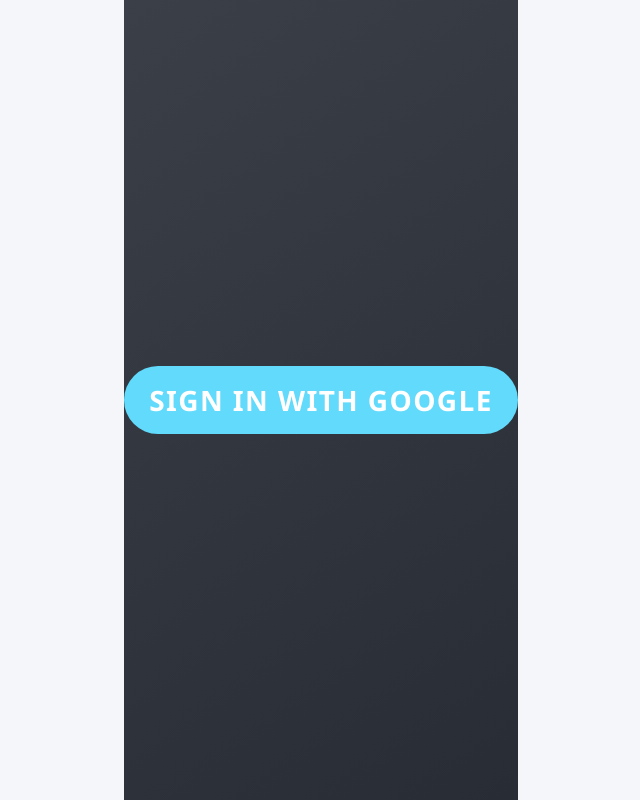
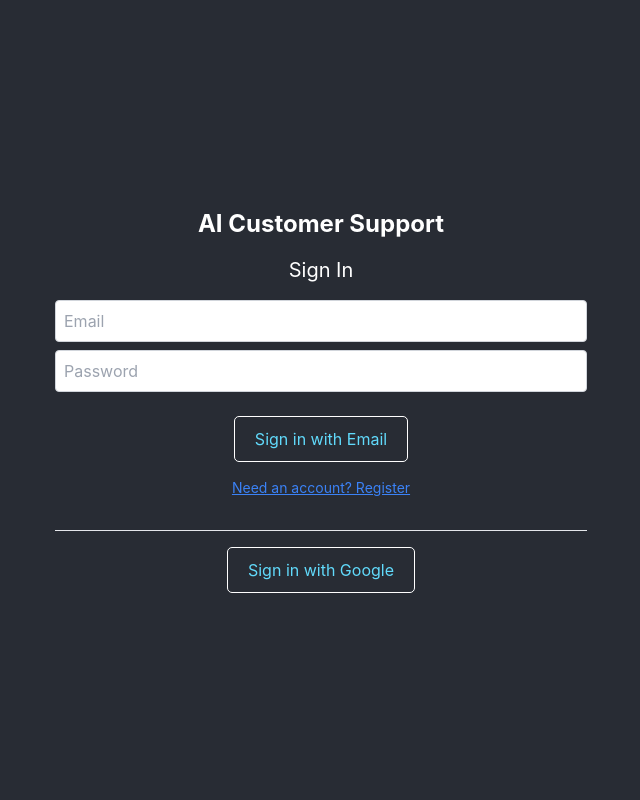
Before and after one commit to zhihaohong52/ai-customer-support, a React (Create React App) app in the folder frontend/: page / in a window 1280 px wide. Shown: the whole page, without its empty margins (319-959 px from the left). Built offline with nearby package versions, Linux system fonts and the light colour scheme.

Commit message:
Update chatbot to chat format

```diff
--- a/frontend/src/App.css
+++ b/frontend/src/App.css
@@ -1,150 +1,26 @@
-/* Base Styles */
-body {
-  font-family: 'Segoe UI', Tahoma, Geneva, Verdana, sans-serif;
-  margin: 0;
-  padding: 0;
-  background-color: #f4f6f9;
+/* src/App.css */
+.App {
+  text-align: center;
 }
 
-.App {
-  text-align: center;
-  min-height: 100vh;
-  display: flex;
-  flex-direction: column;
-  justify-content: center;
-  align-items: center;
-}
-
-/* Logo Animation */
-.App-logo {
-  height: 40vmin;
-  pointer-events: none;
-}
-
-@media (prefers-reduced-motion: no-preference) {
-  .App-logo {
-    animation: App-logo-spin infinite 20s linear;
-  }
-}
-
-@keyframes App-logo-spin {
-  from {
-    transform: rotate(0deg);
-  }
-  to {
-    transform: rotate(360deg);
-  }
-}
-
-/* Header Section */
 .App-header {
-  background: linear-gradient(145deg, #3b3f48, #282c34);
+  background-color: #282c34;
   min-height: 100vh;
   display: flex;
   flex-direction: column;
   align-items: center;
   justify-content: center;
-  font-size: calc(12px + 2vmin);
-  color: #ffffff;
+  color: white;
 }
 
 .App-link {
-  color: white;
+  color: #61dafb;
+  border: 1px solid white;
+  padding: 10px 20px;
+  border-radius: 5px;
   cursor: pointer;
-  background-color: #61dafb;
-  border: 1px solid transparent;
-  padding: 12px 24px;
-  border-radius: 50px;
-  transition: background-color 0.3s ease, box-shadow 0.3s ease;
-  font-weight: bold;
-  text-transform: uppercase;
-  letter-spacing: 0.05em;
 }
 
 .App-link:hover {
   background-color: #21a1f1;
-  box-shadow: 0 5px 15px rgba(33, 161, 241, 0.4);
 }
-
-/* Chatbot Container */
-.chatbot-container {
-  margin-top: 30px;
-  width: 100%;
-  max-width: 500px;
-  background-color: #ffffff;
-  border-radius: 15px;
-  padding: 25px;
-  box-shadow: 0 10px 20px rgba(0, 0, 0, 0.1);
-  transition: box-shadow 0.3s ease;
-}
-
-.chatbot-container:hover {
-  box-shadow: 0 15px 25px rgba(0, 0, 0, 0.2);
-}
-
-/* Chatbot Input Section */
-.chatbot-input {
-  display: flex;
-  flex-direction: column;
-  gap: 15px;
-}
-
-.input-box {
-  color: #000 !important;          /* Force the text color to black */
-  background-color: #fff !important; /* Ensure background is white */
-  caret-color: #000 !important;    /* Ensure the cursor is black */
-  width: 100%;
-  padding: 15px;
-  border: 2px solid #ddd;
-  border-radius: 8px;
-  font-size: 16px;
-  transition: border-color 0.3s ease;
-}
-
-.input-box:focus {
-  border-color: #61dafb !important;
-  outline: none !important;
-  box-shadow: 0 0 5px rgba(97, 218, 251, 0.3) !important;
-}
-
-
-/* Send Button */
-.send-button {
-  padding: 12px;
-  background-color: #61dafb;
-  color: white;
-  border: none;
-  border-radius: 8px;
-  font-size: 16px;
-  cursor: pointer;
-  transition: background-color 0.3s ease, box-shadow 0.3s ease;
-  text-transform: uppercase;
-}
-
-.send-button:hover {
-  background-color: #21a1f1;
-  box-shadow: 0 5px 15px rgba(33, 161, 241, 0.4);
-}
-
-/* Chatbot Response Section */
-.chatbot-response {
-  margin-top: 20px;
-  padding: 20px;
-  background-color: #f9fafb;
-  color: black;
-  border-radius: 10px;
-  font-size: 16px;
-  line-height: 1.6;
-  box-shadow: 0 5px 15px rgba(0, 0, 0, 0.1);
-}
-
-/* Media Queries for Mobile Responsiveness */
-@media (max-width: 768px) {
-  .chatbot-container {
-    width: 90%;
-  }
-
-  .App-header {
-    font-size: calc(10px + 2vmin);
-  }
-}
--- a/frontend/src/App.js
+++ b/frontend/src/App.js
@@ -1,12 +1,15 @@
-// frontend/src/App.js
+// src/App.js
 import React, { useState } from 'react';
-import { GoogleAuthProvider, signInWithPopup, signOut } from 'firebase/auth';
-import { auth } from './firebase';  // Firebase configuration
+import { GoogleAuthProvider, signInWithPopup, signOut, signInWithEmailAndPassword, createUserWithEmailAndPassword } from 'firebase/auth';
+import { auth } from './firebase'; // Firebase configuration
 import './App.css';
-import Chatbot from './Chatbot';    // Chatbot component
+import Chatbot from './Chatbot';
 
 function App() {
-  const [user, setUser] = useState(null);  // User state
+  const [user, setUser] = useState(null);
+  const [email, setEmail] = useState('');
+  const [password, setPassword] = useState('');
+  const [isRegistering, setIsRegistering] = useState(false); // Toggle between login and register
 
   // Google sign-in
   const handleGoogleSignIn = () => {
@@ -16,7 +19,21 @@
       .catch((error) => console.error('Error during sign-in:', error));
   };
 
-  // Google sign-out
+  // Email/Password sign-in
+  const handleEmailSignIn = () => {
+    signInWithEmailAndPassword(auth, email, password)
+      .then((result) => setUser(result.user))
+      .catch((error) => console.error('Error during email sign-in:', error));
+  };
+
+  // Email/Password registration
+  const handleEmailRegistration = () => {
+    createUserWithEmailAndPassword(auth, email, password)
+      .then((result) => setUser(result.user))
+      .catch((error) => console.error('Error during email registration:', error));
+  };
+
+  // Sign-out
   const handleSignOut = () => {
     signOut(auth)
       .then(() => setUser(null))
@@ -26,12 +43,59 @@
   return (
     <div className="App">
       <header className="App-header">
+        <h1 className="text-2xl font-bold mb-4">AI Customer Support</h1>
         {!user ? (
-          <button onClick={handleGoogleSignIn} className="App-link">Sign in with Google</button>
+          <div>
+            <h2 className="text-xl mb-4">Sign In</h2>
+
+            {/* Email and Password Input */}
+            <div className="mb-4">
+              <input
+                type="email"
+                placeholder="Email"
+                value={email}
+                onChange={(e) => setEmail(e.target.value)}
+                className="p-2 mb-2 w-full border border-gray-300 rounded text-black"
+              />
+              <input
+                type="password"
+                placeholder="Password"
+                value={password}
+                onChange={(e) => setPassword(e.target.value)}
+                className="p-2 mb-2 w-full border border-gray-300 rounded text-black"
+              />
+            </div>
+
+            {/* Toggle between Sign In and Register */}
+            <div className="flex flex-col items-center">
+              {isRegistering ? (
+                <button onClick={handleEmailRegistration} className="App-link mb-4">
+                  Register
+                </button>
+              ) : (
+                <button onClick={handleEmailSignIn} className="App-link mb-4">
+                  Sign in with Email
+                </button>
+              )}
+
+              {/* The text is now in a new block element below the sign-in button */}
+              <button onClick={() => setIsRegistering(!isRegistering)} className="text-sm text-blue-500 underline mb-4 block">
+                {isRegistering ? 'Already have an account? Sign in' : 'Need an account? Register'}
+              </button>
+            </div>
+
+            {/* Google Sign-In */}
+            <hr className="my-4 w-full" />
+            <button onClick={handleGoogleSignIn} className="App-link">
+              Sign in with Google
+            </button>
+          </div>
         ) : (
           <div>
-            <h2>Welcome, {user.displayName}</h2>
-            <button onClick={handleSignOut} className="App-link">Sign out</button>
+            <h2 className="text-xl mb-4">Welcome, {user.displayName || user.email}</h2>
+            <button onClick={handleSignOut} className="App-link">
+              Sign out
+            </button>
             <Chatbot /> {/* Chatbot component */}
           </div>
         )}
--- a/frontend/src/Chatbot.js
+++ b/frontend/src/Chatbot.js
@@ -1,51 +1,81 @@
-// frontend/src/Chatbot.js
-import React, { useState } from 'react';
+// src/Chatbot.js
+import React, { useState, useEffect, useRef } from 'react';
 
 const Chatbot = () => {
   const [input, setInput] = useState('');
-  const [response, setResponse] = useState('');
+  const [messages, setMessages] = useState([]);
   const [loading, setLoading] = useState(false);
+  const messageEndRef = useRef(null);
 
-  // Function to handle sending the user message to the backend
+  // Scroll to the bottom when new messages arrive
+  const scrollToBottom = () => {
+    messageEndRef.current?.scrollIntoView({ behavior: 'smooth' });
+  };
+
+  useEffect(() => {
+    scrollToBottom();
+  }, [messages]);
+
   const sendMessage = async () => {
-    if (!input.trim()) return; // Prevent sending empty messages
+    if (!input.trim()) return;
 
-    setLoading(true); // Set loading to true during API call
+    const userMessage = { text: input, sender: 'user' };
+    setMessages((prev) => [...prev, userMessage]);
+    setLoading(true);
+    setInput('');
+
     try {
-      const result = await fetch('http://localhost:8080/api/chat', {  // Ensure the correct URL
+      const response = await fetch('http://localhost:8080/api/chat', {
         method: 'POST',
         headers: { 'Content-Type': 'application/json' },
         body: JSON.stringify({ prompt: input }),
       });
 
-      const data = await result.json();
-      setResponse(data.message);
+      const data = await response.json();
+      const aiMessage = { text: data.message, sender: 'ai' };
+      setMessages((prev) => [...prev, aiMessage]);
     } catch (error) {
       console.error('Error fetching AI response:', error);
-      setResponse('There was an error connecting to the AI service.');
+      const errorMessage = { text: 'Error connecting to the AI service.', sender: 'ai' };
+      setMessages((prev) => [...prev, errorMessage]);
     } finally {
       setLoading(false);
     }
   };
 
   return (
-    <div className="chatbot-container">
+    <div className="flex flex-col h-screen bg-gray-100 text-sm">
+      {/* Chat messages container */}
+      <div className="flex-1 p-4 overflow-y-auto">
+        {messages.map((msg, index) => (
+          <div key={index} className={`flex ${msg.sender === 'user' ? 'justify-end' : 'justify-start'} mb-4`}>
+            <div className={`max-w-xs p-3 rounded-lg ${msg.sender === 'user' ? 'bg-blue-500 text-white' : 'bg-gray-300 text-black'} text-left`}>
+              {msg.text}
+            </div>
+          </div>
+        ))}
+        <div ref={messageEndRef} />
+      </div>
+
+      {/* Input area */}
+      <div className="p-4 bg-white shadow-md">
+        <div className="flex items-center space-x-2">
           <textarea
             value={input}
             onChange={(e) => setInput(e.target.value)}
-        placeholder="Ask the chatbot..."
-        className="input-box" /* Apply the input-box class here */
-        rows="3"
+            placeholder="Type your message..."
+            className="flex-1 p-2 border border-gray-300 rounded-lg focus:outline-none focus:ring-2 focus:ring-blue-500 bg-white text-black text-sm"
+            rows="2"
           />
-      <button onClick={sendMessage} disabled={loading} className="send-button">
+          <button
+            onClick={sendMessage}
+            disabled={loading || !input.trim()}
+            className={`px-4 py-2 rounded-lg text-white text-sm ${loading ? 'bg-gray-400 cursor-not-allowed' : 'bg-blue-500 hover:bg-blue-600'}`}
+          >
             {loading ? 'Sending...' : 'Send'}
           </button>
-      {response && (
-        <div className="chatbot-response">
-          <strong>AI Response:</strong>
-          <p>{response}</p>
         </div>
-      )}
+      </div>
     </div>
   );
 };
--- a/frontend/tailwind.config.js
+++ b/frontend/tailwind.config.js
@@ -1,6 +1,6 @@
 /** @type {import('tailwindcss').Config} */
 module.exports = {
-  purge: ['./src/**/*.{js,jsx,ts,tsx}', './public/index.html'],
+  purge: ['./src/**/*.{js,jsx,ts,tsx}', '.frontend/public/index.html'],
   darkMode: false,
   theme: {
     extend: {},
```
Also changed, not shown: 1 other file (tests, documents, lock files or other folders). Lines whose indentation alone changed are shown as unchanged.
